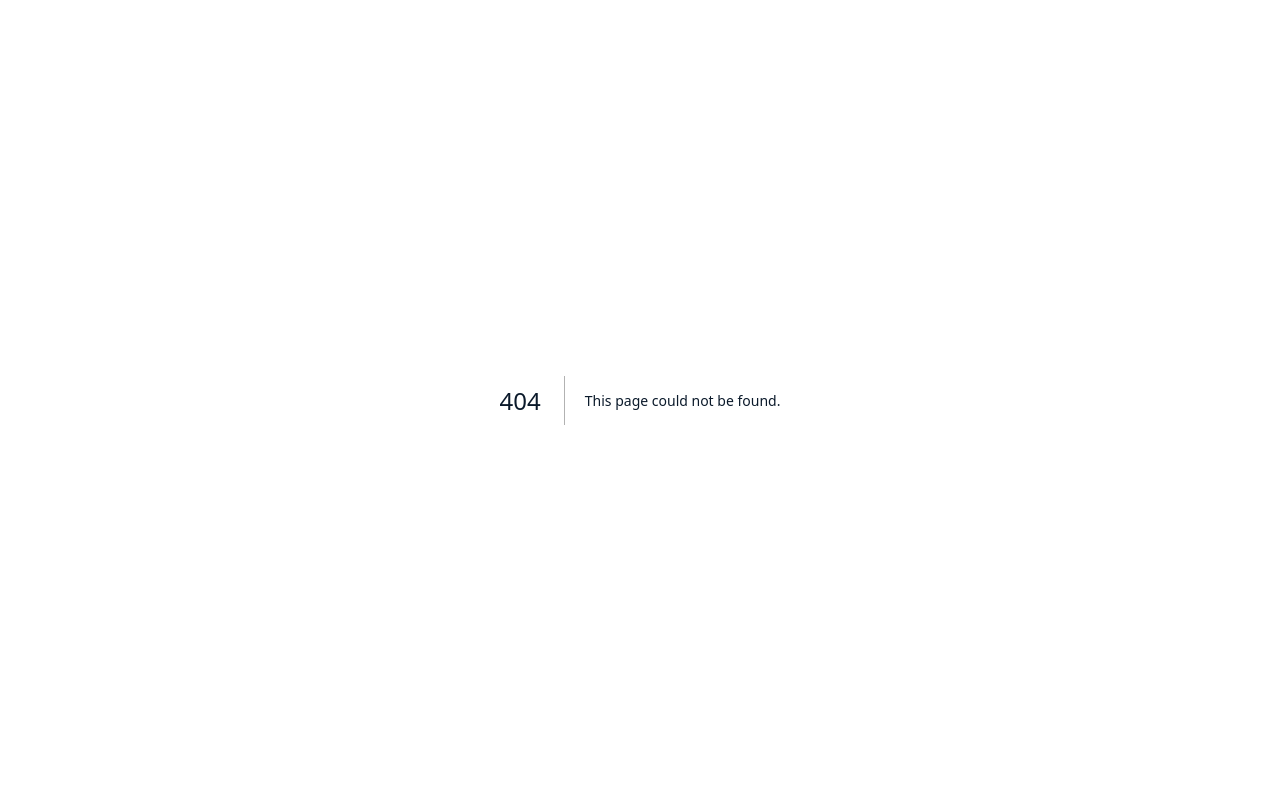
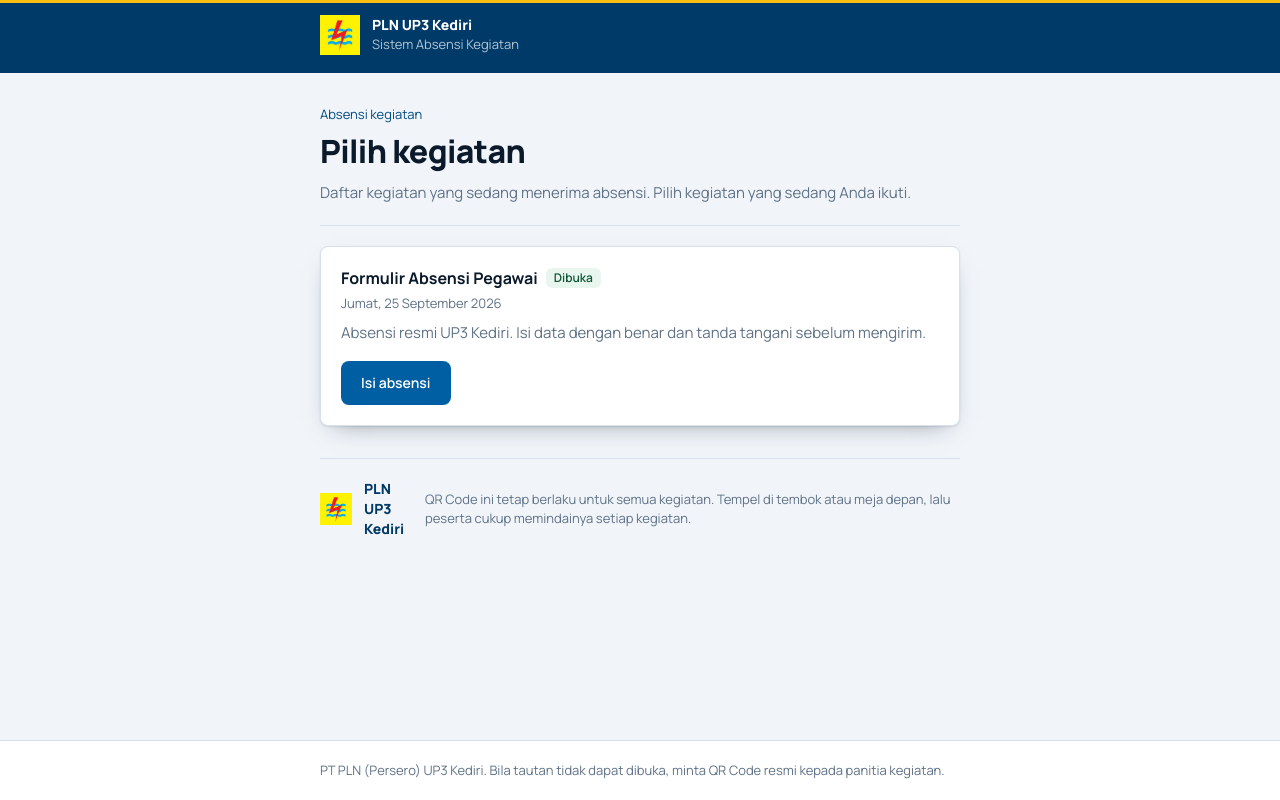
Before and after one commit to miraakunut-source/Absensi-PLN, a Next.js app: page /absen in a window 1280 px wide. Before the commit this address had no page. Built offline with nearby package versions, Linux system fonts and the light colour scheme; no server answers; the database is empty.

Commit message:
feat: QR Code tembok permanen di /absen dengan daftar kegiatan aktif

```diff
--- /dev/null
+++ b/src/app/absen/page.tsx
@@ -0,0 +1,141 @@
+"use client";
+
+import Link from "next/link";
+import { useEffect, useState } from "react";
+import PlnMark from "@/components/brand/PlnMark";
+import PublicShell from "@/components/public/PublicShell";
+import StatusPanel from "@/components/public/StatusPanel";
+import Alert from "@/components/ui/Alert";
+import Badge from "@/components/ui/Badge";
+import Card from "@/components/ui/Card";
+
+interface Activity {
+  id: string;
+  token: string;
+  title: string;
+  description: string;
+  eventDate: string | null;
+}
+
+function formatDate(iso: string | null): string {
+  if (!iso) return "Tanggal belum diatur";
+  try {
+    return new Date(`${iso}T00:00:00`).toLocaleDateString("id-ID", {
+      weekday: "long",
+      day: "numeric",
+      month: "long",
+      year: "numeric",
+      timeZone: "Asia/Jakarta",
+    });
+  } catch {
+    return iso;
+  }
+}
+
+export default function AbsenIndexPage() {
+  const [activities, setActivities] = useState<Activity[] | null>(null);
+  const [error, setError] = useState<string | null>(null);
+
+  useEffect(() => {
+    let cancelled = false;
+
+    (async () => {
+      try {
+        const response = await fetch("/api/public/active-forms");
+        if (!response.ok) {
+          const data = (await response.json().catch(() => ({}))) as {
+            error?: string;
+          };
+          throw new Error(
+            data.error || "Daftar kegiatan gagal dimuat. Periksa koneksi Anda.",
+          );
+        }
+        const data = (await response.json()) as { activities?: Activity[] };
+        if (cancelled) return;
+        setActivities(data.activities ?? []);
+      } catch (loadError) {
+        if (cancelled) return;
+        setError(
+          loadError instanceof Error
+            ? loadError.message
+            : "Daftar kegiatan gagal dimuat. Periksa koneksi Anda.",
+        );
+      }
+    })();
+
+    return () => {
+      cancelled = true;
+    };
+  }, []);
+
+  return (
+    <PublicShell>
+      <div className="mx-auto max-w-2xl px-4 py-6 sm:py-8">
+        <div className="border-b border-line pb-5">
+          <p className="type-caption text-brand-700">Absensi kegiatan</p>
+          <h1 className="type-display mt-2">Pilih kegiatan</h1>
+          <p className="type-body mt-3 text-muted">
+            Daftar kegiatan yang sedang menerima absensi. Pilih kegiatan yang
+            sedang Anda ikuti.
+          </p>
+        </div>
+
+        {error ? (
+          <div className="mt-5">
+            <Alert tone="danger">{error}</Alert>
+          </div>
+        ) : activities === null ? (
+          <div className="mt-5 space-y-3" aria-busy="true">
+            <div className="h-24 animate-pulse rounded-lg bg-sunken" />
+            <div className="h-24 animate-pulse rounded-lg bg-sunken" />
+          </div>
+        ) : activities.length === 0 ? (
+          <div className="mt-5">
+            <StatusPanel
+              tone="info"
+              title="Belum ada kegiatan yang dibuka"
+              message="Saat ini belum ada kegiatan yang menerima absensi. Hubungi panitia kegiatan untuk informasi jadwal terbaru."
+            />
+          </div>
+        ) : (
+          <ul className="mt-5 space-y-3">
+            {activities.map((activity) => (
+              <li key={activity.id}>
+                <Card className="p-4 sm:p-5">
+                  <div className="flex flex-wrap items-center gap-2">
+                    <h2 className="type-heading min-w-0 break-words">
+                      {activity.title}
+                    </h2>
+                    <Badge tone="success">Dibuka</Badge>
+                  </div>
+                  <p className="type-caption mt-1">
+                    {formatDate(activity.eventDate)}
+                  </p>
+                  {activity.description ? (
+                    <p className="type-body mt-2 text-muted">
+                      {activity.description}
+                    </p>
+                  ) : null}
+                  <Link
+                    href={`/absen/${encodeURIComponent(activity.token)}`}
+                    className="mt-4 inline-flex min-h-11 w-full items-center justify-center rounded-lg bg-brand-600 px-4 text-sm font-semibold text-white transition-colors hover:bg-brand-700 focus-visible:outline-2 focus-visible:outline-offset-2 focus-visible:outline-brand-600 sm:w-auto sm:px-5"
+                  >
+                    Isi absensi
+                  </Link>
+                </Card>
+              </li>
+            ))}
+          </ul>
+        )}
+
+        <div className="mt-8 flex items-center gap-2 border-t border-line pt-5">
+          <PlnMark compact />
+          <p className="type-caption">
+            QR Code ini tetap berlaku untuk semua kegiatan. Tempel di tembok atau
+            meja depan, lalu peserta cukup memindainya setiap kegiatan.
+          </p>
+        </div>
+      </div>
+    </PublicShell>
+  );
+}
--- a/src/app/admin/(panel)/dashboard/page.tsx
+++ b/src/app/admin/(panel)/dashboard/page.tsx
@@ -2,6 +2,7 @@
 
 import Link from "next/link";
 import { useRouter } from "next/navigation";
+import { QRCodeCanvas } from "qrcode.react";
 import { useEffect, useState } from "react";
 import Alert from "@/components/ui/Alert";
 import Badge from "@/components/ui/Badge";
@@ -51,6 +52,7 @@
   const [loading, setLoading] = useState(true);
   const [error, setError] = useState<string | null>(null);
   const [busyId, setBusyId] = useState<string | null>(null);
+  const [wallUrl, setWallUrl] = useState("");
 
   useEffect(() => {
     let cancelled = false;
@@ -58,6 +60,7 @@
     (async () => {
       try {
         const list = await listForms();
+        setWallUrl(`${window.location.origin}/absen`);
         const entries = await Promise.all(
           list.map(async (form) => {
             try {
@@ -187,6 +190,7 @@
 
   return (
     <div className="mx-auto w-full max-w-6xl px-4 py-6 sm:py-8">
+      <div className="print:hidden">
         <PageHeader
           title="Dashboard absensi"
           description="Ringkasan kegiatan, jumlah peserta, serta kontrol buka dan tutup absensi peserta. Formulir baru hanya tersimpan setelah Anda menekan Simpan formulir di editor."
@@ -202,8 +206,9 @@
             </Button>
           }
         />
+      </div>
 
-      <div className="mb-6 grid gap-3 sm:grid-cols-3">
+      <div className="mb-6 grid gap-3 print:hidden sm:grid-cols-3">
         {statItems.map((item) => (
           <Card
             key={item.label}
@@ -221,11 +226,12 @@
       </div>
 
       {error ? (
-        <Alert tone="danger" className="mb-5">
+        <Alert tone="danger" className="mb-5 print:hidden">
           {error}
         </Alert>
       ) : null}
 
+      <div className="print:hidden">
         <Card tone="transparent" className="border border-line">
         <CardHeader
           title="Daftar kegiatan"
@@ -344,5 +350,42 @@
         )}
         </Card>
       </div>
+
+      <Card className="print-area mt-6 p-5 sm:p-6">
+        <div className="flex flex-col items-center gap-5 text-center sm:flex-row sm:text-left">
+          <div className="shrink-0 rounded-md border border-line bg-surface p-3">
+            <QRCodeCanvas value={wallUrl} size={168} level="M" marginSize={2} />
+          </div>
+          <div className="min-w-0 flex-1">
+            <h2 className="type-title">QR Code tembok</h2>
+            <p className="type-body mt-2 text-muted">
+              Satu QR untuk semua kegiatan. Cetak sekali lalu tempel di tembok
+              atau meja depan. Peserta memindai QR ini dan memilih kegiatan yang
+              sedang dibuka, jadi QR tidak perlu diganti setiap kegiatan.
+            </p>
+            <p className="type-caption mt-3 break-all rounded-md bg-sunken p-3 font-mono text-brand-800">
+              {wallUrl}
+            </p>
+            <div className="mt-4 flex flex-wrap justify-center gap-2 sm:justify-start">
+              <Button variant="accent" onClick={() => window.print()}>
+                Cetak QR tembok
+              </Button>
+              <Button
+                variant="secondary"
+                onClick={() => {
+                  const link = document.createElement("a");
+                  link.href = wallUrl;
+                  link.target = "_blank";
+                  link.rel = "noopener";
+                  link.click();
+                }}
+              >
+                Buka halaman QR
+              </Button>
+            </div>
+          </div>
+        </div>
+      </Card>
+    </div>
   );
 }
--- /dev/null
+++ b/src/app/api/public/active-forms/route.ts
@@ -0,0 +1,50 @@
+import { countResponses, listForms } from "@/lib/formStorage";
+import { getFormOpenState } from "@/lib/formStatus";
+
+export async function GET(): Promise<Response> {
+  try {
+    const forms = await listForms();
+    const activities = await Promise.all(
+      forms.map(async (form) => {
+        try {
+          const count = await countResponses(form.id);
+          return {
+            form,
+            state: getFormOpenState(form, count),
+          };
+        } catch {
+          return { form, state: getFormOpenState(form) };
+        }
+      }),
+    );
+
+    const open = activities
+      .filter((item) => item.state === "open")
+      .map((item) => ({
+        id: item.form.id,
+        token: item.form.token,
+        title: item.form.title,
+        description: item.form.description ?? "",
+        eventDate: item.form.eventDate ?? null,
+      }));
+
+    return Response.json(
+      { activities: open },
+      {
+        headers: {
+          "Cache-Control": "public, max-age=0, s-maxage=15, stale-while-revalidate=30",
+        },
+      },
+    );
+  } catch (error) {
+    return Response.json(
+      {
+        error:
+          error instanceof Error
+            ? error.message
+            : "Gagal memuat daftar kegiatan.",
+      },
+      { status: 500 },
+    );
+  }
+}
```
Lines whose indentation alone changed are shown as unchanged.
